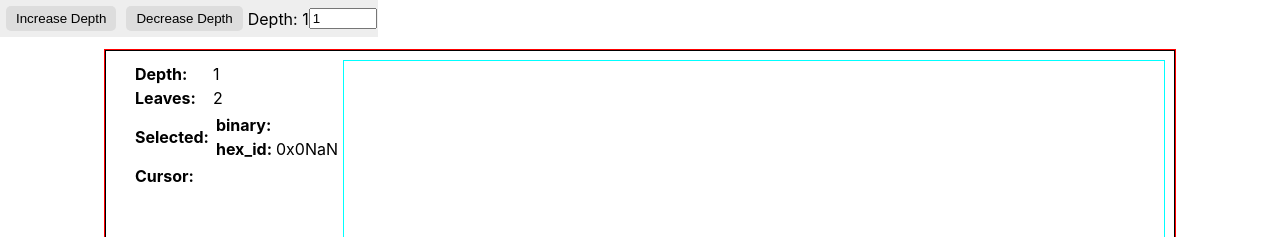
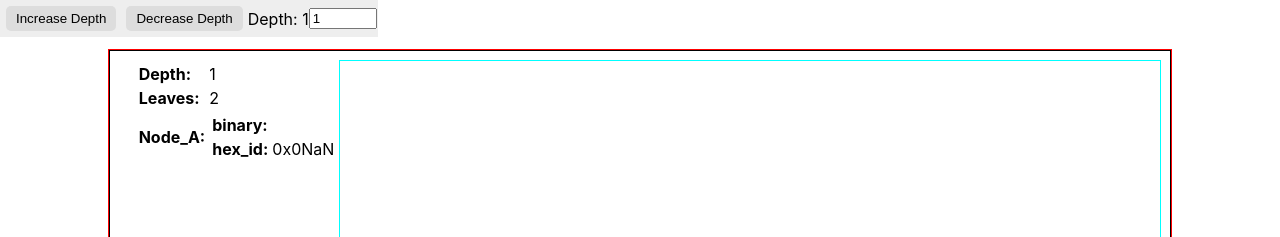
Before and after one commit to ScottyPoi/xor, a React (Create React App) app: page / in a window 1280 px wide. Shown: the top 237 px of the page. Built offline with nearby package versions, Linux system fonts and the light colour scheme.

Commit message:
Select 2 nodes

```diff
--- a/src/BinaryTreeVisualization.tsx
+++ b/src/BinaryTreeVisualization.tsx
@@ -26,6 +26,11 @@ const BinaryTreeVisualization: React.FC = () => {
     y: number;
     id: string;
   } | null>(null);
+  const [nodeB, setNodeB] = useState<{
+    x: number;
+    y: number;
+    id: string;
+  } | null>(null);
 
   // Handle depth change with useCallback hook to memoize the function
   const handleDepthChange = useCallback(
@@ -45,13 +50,24 @@ const BinaryTreeVisualization: React.FC = () => {
       id: node.id,
     }));
   }, []);
+  const handleClick = useCallback((node: d3.HierarchyNode<ITreeNode>) => {
+    console.log("click");
+    if (node.data.id.slice(2).length === depth - 1) {
+      setNodeB((prevNodeB) => ({
+        ...prevNodeB,
+        x: node.data.x,
+        y: node.data.y,
+        id: node.data.id,
+      }));
+    }
+  }, []);
 
   const handleMouseOut = useCallback(() => {
     console.log("mouseout");
     setTooltip((prevTooltip) => ({ ...prevTooltip, x: 0, y: 0, id: "" }));
   }, []);
 
-  const handleClick = useCallback(
+  const handleDoubleClick = useCallback(
     (node: d3.HierarchyNode<ITreeNode>) => {
       console.log({
         id: node.data.id,
@@ -85,7 +101,12 @@ const BinaryTreeVisualization: React.FC = () => {
         selected={selected}
       />
       <div className="tree-container">
-        <InfoContainer depth={depth} selected={selected} tooltip={tooltip} />
+        <InfoContainer
+          depth={depth}
+          selected={selected}
+          tooltip={tooltip}
+          nodeB={nodeB}
+        />
         <svg ref={svgRef} width={width} height={height} className="tree-svg">
           {links.map((linkData, index) => (
             <NodeLink
@@ -96,9 +117,9 @@ const BinaryTreeVisualization: React.FC = () => {
                 tooltip ? tooltip.id.startsWith(linkData.data.id) : false
               }
               path={
-                tooltip
+                nodeB
                   ? selected.startsWith(linkData.data.id) ||
-                    tooltip.id.startsWith(linkData.data.id)
+                    nodeB.id.startsWith(linkData.data.id)
                   : false
               }
             />
@@ -109,6 +130,7 @@ const BinaryTreeVisualization: React.FC = () => {
               treeNode={nodeData}
               handleMouseOver={handleMouseOver}
               handleMouseOut={handleMouseOut}
+              handleDoubleClick={handleDoubleClick}
               handleClick={handleClick}
               selected={nodeData.data.id === selected}
               tooltip={tooltip?.id === nodeData.data.id}
--- a/src/InfoContainer.tsx
+++ b/src/InfoContainer.tsx
@@ -3,6 +3,11 @@ import { padToEven } from "./treeUtils";
 interface InfoContainerProps {
   selected: string;
   tooltip: {
+    x: number;
+    y: number;
+    id: string;
+  } | null;
+  nodeB: {
     x: number;
     y: number;
     id: string;
@@ -13,6 +18,7 @@ interface InfoContainerProps {
 export default function InfoContainer({
   selected,
   tooltip,
+  nodeB,
   depth,
 }: InfoContainerProps) {
   return (
@@ -28,7 +34,7 @@ export default function InfoContainer({
             <td>{2 ** depth}</td>
           </tr>
           <tr>
-            <th>Selected:</th>
+            <th>Node_A:</th>
             <td>
               <tr>
                 <th>binary:</th>
@@ -42,28 +48,35 @@ export default function InfoContainer({
               </tr>
             </td>
           </tr>
+          {nodeB && nodeB.id && (
             <tr>
-            <th>Cursor:</th>
-            {tooltip && (
+              <th>Node_B:</th>
               <td>
                 <tr>
                   <th>binary:</th>
-                      <td>{tooltip.id}</td>
+                  <td>{nodeB.id}</td>
                 </tr>
                 <tr>
                   <th>hex_id:</th>
                   <td>
-                        {tooltip.id
+                    {nodeB.id
                       ? "0x" +
-                            padToEven(
-                              parseInt(tooltip.id.slice(2), 2).toString(16)
-                            )
+                        padToEven(parseInt(nodeB.id.slice(2), 2).toString(16))
                       : ""}
                   </td>
                 </tr>
               </td>
+            </tr>
           )}
+          {nodeB && nodeB.id && (
+            <tr>
+              <th>Distance:</th>
+              <td>
+                {parseInt(nodeB.id.slice(2), 2) ^
+                  parseInt(selected.slice(2), 2)}
+              </td>
             </tr>
+          )}
 
           {/* Add more rows as needed */}
         </tbody>
--- a/src/TreeNode.tsx
+++ b/src/TreeNode.tsx
@@ -4,6 +4,7 @@ export interface NodeProps {
   treeNode: d3.HierarchyNode<ITreeNode>;
   handleMouseOver: (nodeData: ITreeNode) => void;
   handleMouseOut: () => void;
+  handleDoubleClick: (node: d3.HierarchyNode<ITreeNode>) => void;
   handleClick: (node: d3.HierarchyNode<ITreeNode>) => void;
   selected: boolean;
   tooltip: boolean;
@@ -13,6 +14,7 @@ const TreeNode = ({
   handleMouseOver,
   handleMouseOut,
   handleClick,
+  handleDoubleClick,
   selected = false,
   tooltip = false,
 }: NodeProps) => {
@@ -55,7 +57,8 @@ const TreeNode = ({
       } // Specify the stroke color of the circle
       onMouseOver={() => handleMouseOver(nodeData)}
       onMouseOut={handleMouseOut}
-      onMouseDown={() => handleClick(treeNode)}
+      onDoubleClick={() => handleDoubleClick(treeNode)}
+      onClick={() => handleClick(treeNode)}
     />
   );
 };
@@ -81,15 +84,23 @@ export const NodeLink = ({
       stroke={
         linkData.data.id.endsWith("1")
           ? "#" +
-            (path ? "0" : Math.min(15, Math.floor(linkData.depth * 1.75)).toString(16)) +
-            (path ? "0" : Math.min(15, Math.floor(linkData.depth * 1.75)).toString(16)) +
+            (path
+              ? "0"
+              : Math.min(15, Math.floor(linkData.depth * 1.75)).toString(16)) +
+            (path
+              ? "0"
+              : Math.min(15, Math.floor(linkData.depth * 1.75)).toString(16)) +
             "f"
           : "#f" +
-            (path ? "0" : Math.min(15, Math.floor(linkData.depth * 1.75)).toString(16)) +
-            (path ? "0" : Math.min(15, Math.floor(linkData.depth * 1.75)).toString(16))
+            (path
+              ? "0"
+              : Math.min(15, Math.floor(linkData.depth * 1.75)).toString(16)) +
+            (path
+              ? "0"
+              : Math.min(15, Math.floor(linkData.depth * 1.75)).toString(16))
       }
       strokeWidth={Math.max(1, 32 - linkData.depth * 2)}
-      strokeOpacity={selected ? 1 : tooltip ? 0.75 : 0.5}
+      strokeOpacity={selected ? 1 : tooltip ? 0.75 : path ? 0.75 : 0.5}
     />
   );
 };
```
Lines whose indentation alone changed are shown as unchanged.
